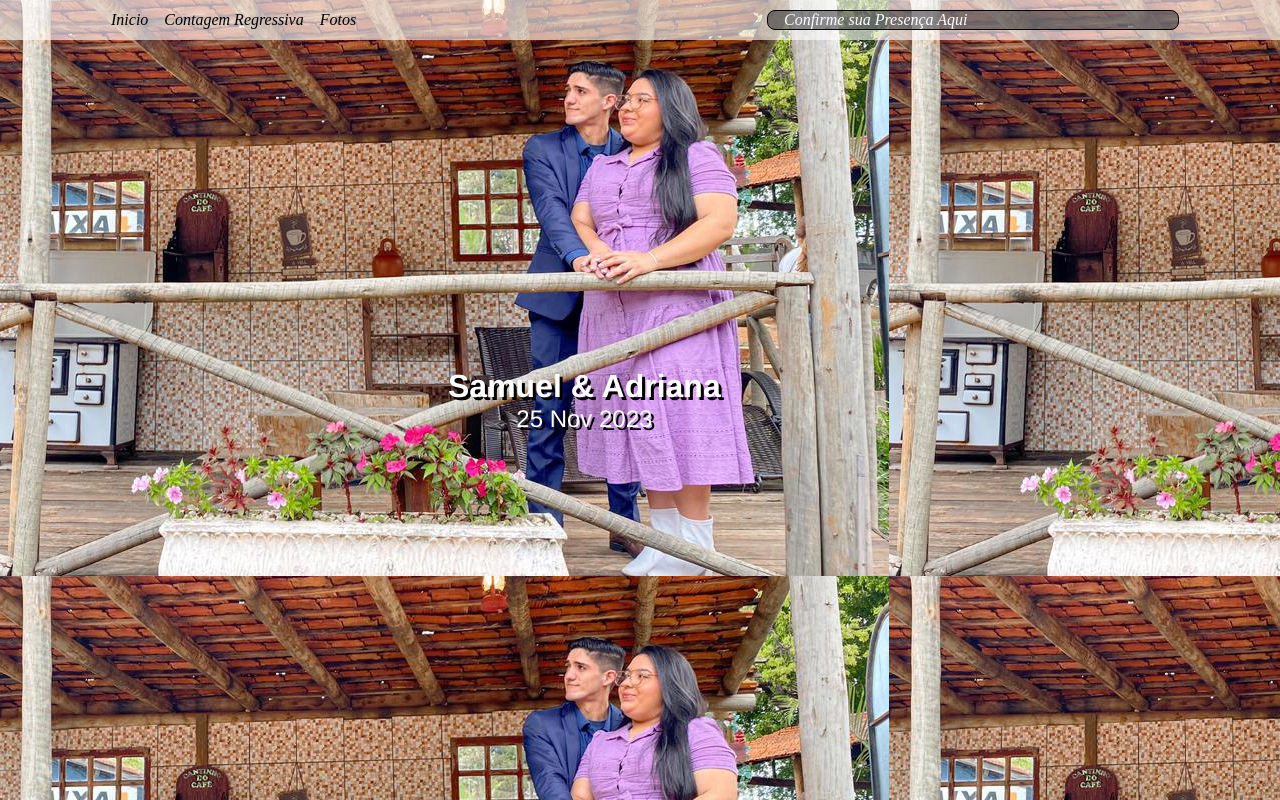
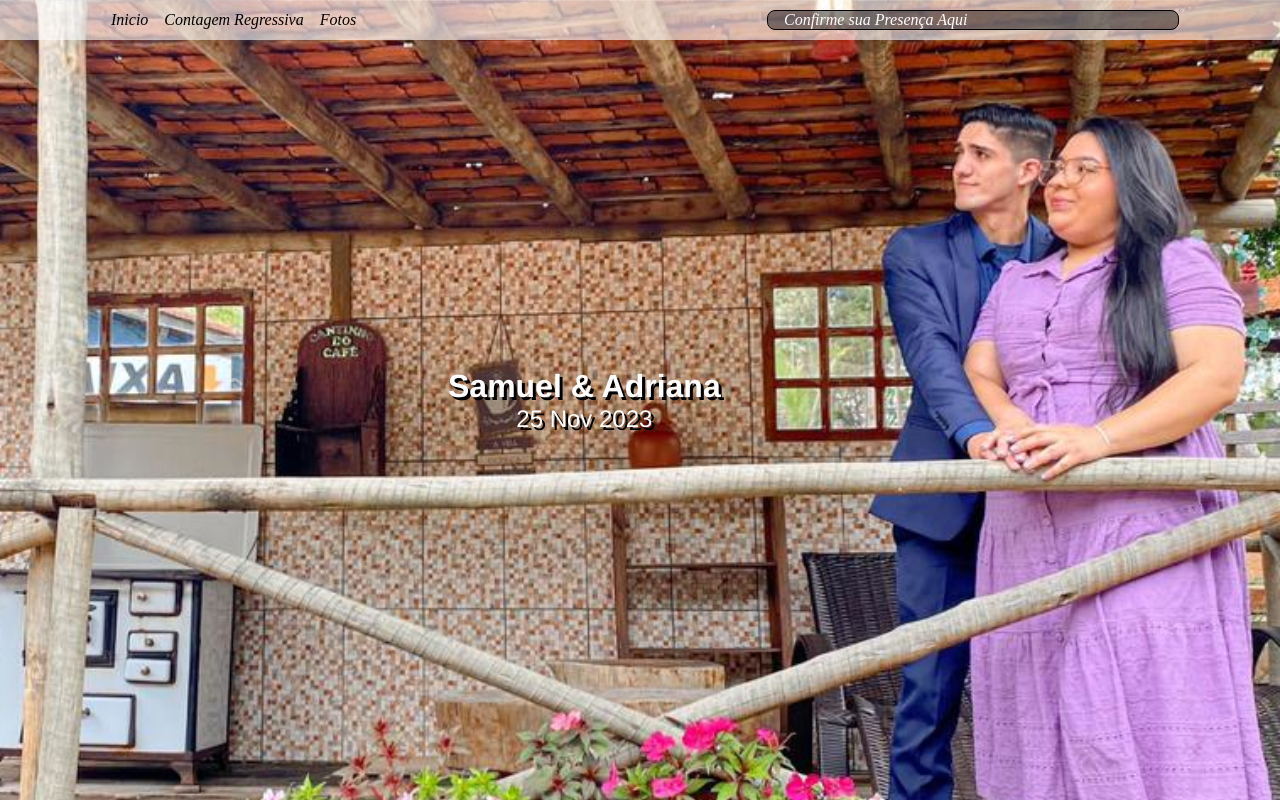
Before and after one commit to SamuelLopes-216/noivado, a React (Create React App) app: page / in a window 1280 px wide. Shown: the top 800 px of the page. Built offline with nearby package versions, Linux system fonts and the light colour scheme.

Commit message:
update fivecon

```diff
--- a/public/index.html
+++ b/public/index.html
@@ -1,8 +1,8 @@
 <!DOCTYPE html>
-<html lang="en">
+<html lang="pt-br">
   <head>
     <meta charset="utf-8" />
-    <link rel="icon" href="%PUBLIC_URL%/favicon.ico" />
+    <link rel="icon" href="brasao.png" />
     <meta name="viewport" content="width=device-width, initial-scale=1" />
     <meta name="theme-color" content="#000000" />
     <meta
@@ -10,34 +10,10 @@
       content="Web site created using create-react-app"
     />
     <link rel="apple-touch-icon" href="%PUBLIC_URL%/logo192.png" />
-    <!--
-      manifest.json provides metadata used when your web app is installed on a
-      user's mobile device or desktop. See https://developers.google.com/web/fundamentals/web-app-manifest/
-    -->
     <link rel="manifest" href="%PUBLIC_URL%/manifest.json" />
-    <!--
-      Notice the use of %PUBLIC_URL% in the tags above.
-      It will be replaced with the URL of the `public` folder during the build.
-      Only files inside the `public` folder can be referenced from the HTML.
-
-      Unlike "/favicon.ico" or "favicon.ico", "%PUBLIC_URL%/favicon.ico" will
-      work correctly both with client-side routing and a non-root public URL.
-      Learn how to configure a non-root public URL by running `npm run build`.
-    -->
-    <title>React App</title>
+    <title>S&A Noivado</title>
   </head>
   <body>
-    <noscript>You need to enable JavaScript to run this app.</noscript>
     <div id="root"></div>
-    <!--
-      This HTML file is a template.
-      If you open it directly in the browser, you will see an empty page.
-
-      You can add webfonts, meta tags, or analytics to this file.
-      The build step will place the bundled scripts into the <body> tag.
-
-      To begin the development, run `npm start` or `yarn start`.
-      To create a production bundle, use `npm run build` or `yarn build`.
-    -->
   </body>
 </html>
--- a/src/App.css
+++ b/src/App.css
@@ -1,13 +1,13 @@
 .All{
-    background-image: url(../public/S&A.jpg);
+  background-image: url(../public/S&A.jpg);
   min-height: 100vh;
+  background-size: cover;
+  background-position: top right ;
+  background-attachment: fixed ;
 }
 
 .App{
   min-height: 100vh;
-  background-size: cover;
-  background-position: center right ;
-  background-attachment: fixed ;
   display: flex;
   justify-content: center;
   align-items: center;
```
Also changed, not shown: public/S&A.jpg, public/brasao.png (added).
